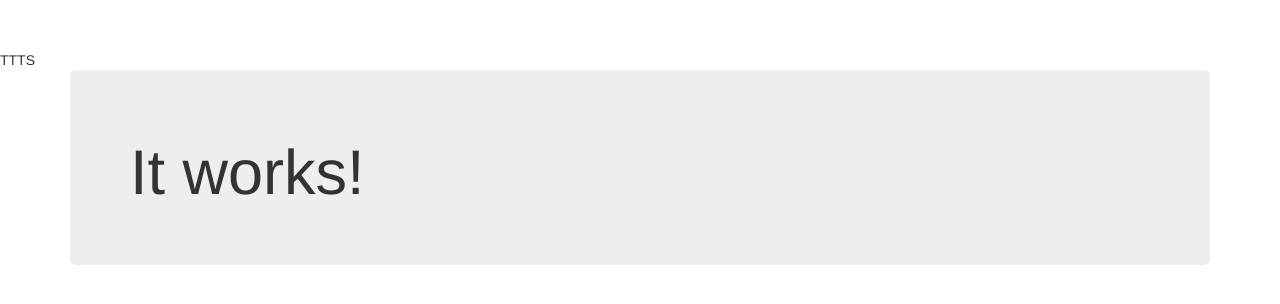
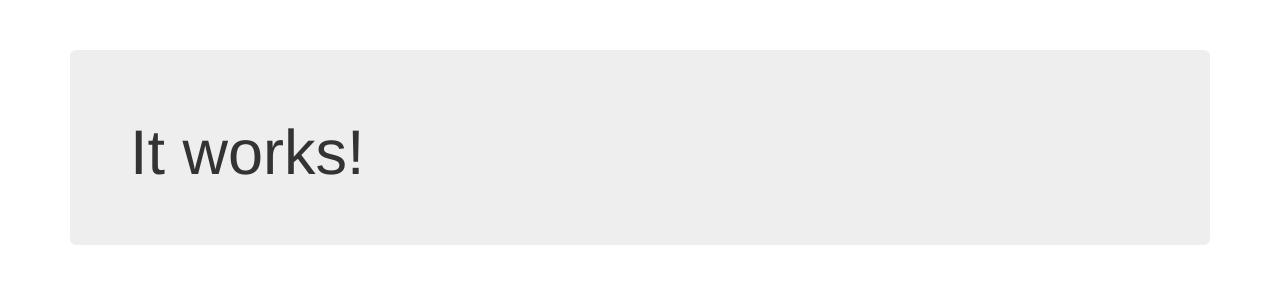
Before and after one commit to assafwagner/MyLibrary, a website: page index.html in a window 1280 px wide. Drawn offline with nearby package versions, Linux system fonts and the light colour scheme.

Commit message:
Clear previous changes

```diff
--- a/index.html
+++ b/index.html
@@ -10,12 +10,10 @@
     </style>
 </head>
 <body>
-TTTS
     <div class="container">
         <div class="jumbotron">
             <h1>It works!</h1>
         </div>
     </div>
-
 </body>
 </html>
```
